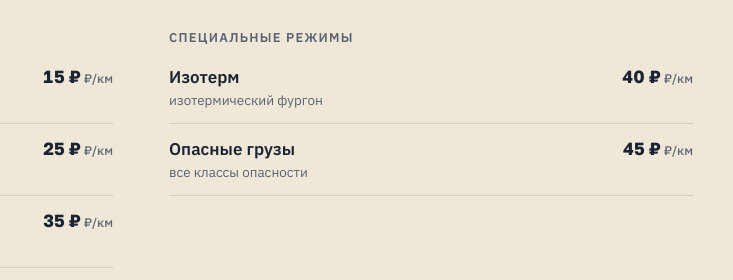
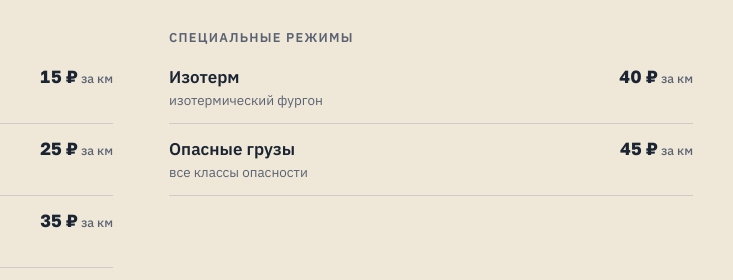
Before and after one commit to v040762-web/tlkgrupp, a plain HTML site: page index.html in a window 1280 px wide. Shown: the part 1710-1990 px from the top of the page, 499-1232 px from the left. Drawn offline with Linux system fonts and the light colour scheme.

Commit message:
Фикс: двойной знак валюты в тарифах (₽ ₽/км → ₽ за км)

```diff
--- a/index.html
+++ b/index.html
@@ -40,7 +40,7 @@
     </div>
     <div class="s-hero__widget" id="widget"><form class="s-widget" data-s-calc data-base="0" data-min="0" data-min-note="минимальный заказ" data-per="{&quot;car&quot;:&quot;km&quot;}" data-message="Здравствуйте! Хочу рассчитать перевозку: {выбор}. Предварительно {итого}. Когда сможете подать машину?" onsubmit="return false">
       <h2 class="s-widget__title">Стоимость перевозки</h2>
-      <fieldset><legend>Машина</legend><div class="s-chips s-chips--col"><label class="s-chip s-chip--row"><input type="radio" name="car" value="0" data-label="Тент 1.5 т" data-price="15"><span>Тент 1.5 т</span><b>15 ₽<small>/₽/км</small></b></label><label class="s-chip s-chip--row"><input type="radio" name="car" value="1" data-label="Тент 3 т" data-price="25" checked><span>Тент 3 т</span><b>25 ₽<small>/₽/км</small></b></label><label class="s-chip s-chip--row"><input type="radio" name="car" value="2" data-label="Тент 5 т" data-price="35"><span>Тент 5 т</span><b>35 ₽<small>/₽/км</small></b></label><label class="s-chip s-chip--row"><input type="radio" name="car" value="3" data-label="Изотерм" data-price="40"><span>Изотерм</span><b>40 ₽<small>/₽/км</small></b></label><label class="s-chip s-chip--row"><input type="radio" name="car" value="4" data-label="Опасный груз" data-price="45"><span>Опасный груз</span><b>45 ₽<small>/₽/км</small></b></label></div></fieldset>
+      <fieldset><legend>Машина</legend><div class="s-chips s-chips--col"><label class="s-chip s-chip--row"><input type="radio" name="car" value="0" data-label="Тент 1.5 т" data-price="15"><span>Тент 1.5 т</span><b>15 ₽<small>/км</small></b></label><label class="s-chip s-chip--row"><input type="radio" name="car" value="1" data-label="Тент 3 т" data-price="25" checked><span>Тент 3 т</span><b>25 ₽<small>/км</small></b></label><label class="s-chip s-chip--row"><input type="radio" name="car" value="2" data-label="Тент 5 т" data-price="35"><span>Тент 5 т</span><b>35 ₽<small>/км</small></b></label><label class="s-chip s-chip--row"><input type="radio" name="car" value="3" data-label="Изотерм" data-price="40"><span>Изотерм</span><b>40 ₽<small>/км</small></b></label><label class="s-chip s-chip--row"><input type="radio" name="car" value="4" data-label="Опасный груз" data-price="45"><span>Опасный груз</span><b>45 ₽<small>/км</small></b></label></div></fieldset>
       <div class="s-range"><label for="f-km"><span>Километраж маршрута</span><b><output data-s-out="km">100</output> км</b></label>
       <input id="f-km" type="range" name="km" min="10" max="3000" step="1" value="100" data-price="0" data-label="маршрут" data-unit="км" data-say="маршрут {v} км"></div>
       <p class="s-total"><span>Предварительно</span><b data-s-total>–</b></p>
@@ -67,16 +67,16 @@
     <div class="s-board"><div class="s-board__group">
       <h3 class="s-board__title">Тентованные фургоны</h3>
       <ul class="s-board__list">
-        <li class="s-board__row"><span class="s-board__name">Перевозка до 1.5 т<em>тентованный фургон</em></span><span class="s-board__dots" aria-hidden="true"></span><span class="s-board__price">15 ₽<small> ₽/км</small></span></li>
-        <li class="s-board__row"><span class="s-board__name">Перевозка до 3 т<em>тентованный фургон</em></span><span class="s-board__dots" aria-hidden="true"></span><span class="s-board__price">25 ₽<small> ₽/км</small></span></li>
-        <li class="s-board__row"><span class="s-board__name">Перевозка до 5 т<em>тентованный фургон</em></span><span class="s-board__dots" aria-hidden="true"></span><span class="s-board__price">35 ₽<small> ₽/км</small></span></li>
+        <li class="s-board__row"><span class="s-board__name">Перевозка до 1.5 т<em>тентованный фургон</em></span><span class="s-board__dots" aria-hidden="true"></span><span class="s-board__price">15 ₽<small> за км</small></span></li>
+        <li class="s-board__row"><span class="s-board__name">Перевозка до 3 т<em>тентованный фургон</em></span><span class="s-board__dots" aria-hidden="true"></span><span class="s-board__price">25 ₽<small> за км</small></span></li>
+        <li class="s-board__row"><span class="s-board__name">Перевозка до 5 т<em>тентованный фургон</em></span><span class="s-board__dots" aria-hidden="true"></span><span class="s-board__price">35 ₽<small> за км</small></span></li>
       </ul>
     </div>
 <div class="s-board__group">
       <h3 class="s-board__title">Специальные режимы</h3>
       <ul class="s-board__list">
-        <li class="s-board__row"><span class="s-board__name">Изотерм<em>изотермический фургон</em></span><span class="s-board__dots" aria-hidden="true"></span><span class="s-board__price">40 ₽<small> ₽/км</small></span></li>
-        <li class="s-board__row"><span class="s-board__name">Опасные грузы<em>все классы опасности</em></span><span class="s-board__dots" aria-hidden="true"></span><span class="s-board__price">45 ₽<small> ₽/км</small></span></li>
+        <li class="s-board__row"><span class="s-board__name">Изотерм<em>изотермический фургон</em></span><span class="s-board__dots" aria-hidden="true"></span><span class="s-board__price">40 ₽<small> за км</small></span></li>
+        <li class="s-board__row"><span class="s-board__name">Опасные грузы<em>все классы опасности</em></span><span class="s-board__dots" aria-hidden="true"></span><span class="s-board__price">45 ₽<small> за км</small></span></li>
       </ul>
     </div></div>
     <p class="s-note">Тарифы со страницы прайса на Яндекс.Картах – точную ставку подтвердим при заявке. База – Тверь.</p>
```
